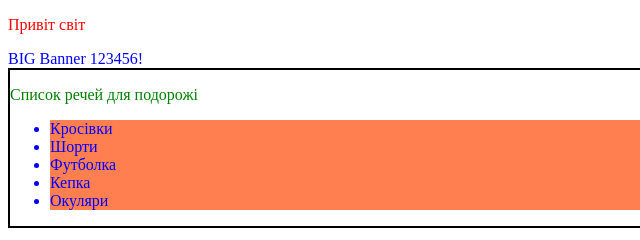
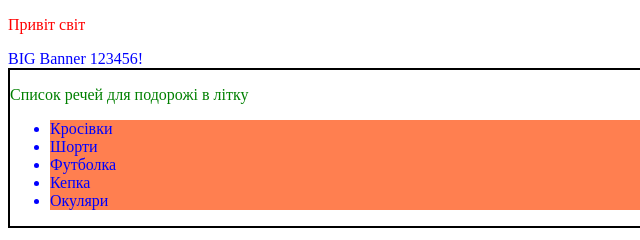
Before and after one commit to mario880001/itvdn-js-course, a plain HTML site: page Lesson 1/index.html in a window 1280 px wide. Shown: the full height of the page, 0-640 px from the left. Drawn offline with Linux system fonts and the light colour scheme.

Commit message:
added summer text

```diff
--- a/Lesson 1/index.html
+++ b/Lesson 1/index.html
@@ -11,7 +11,7 @@
     <p>Привіт світ</p>
     <div>BIG Banner 123456!</div>
     <div class="box">
-        <p>Список речей для подорожі</p>
+        <p>Список речей для подорожі в літку</p>
         <ul>
             <li>Кросівки</li>
             <li>Шорти</li>
```
